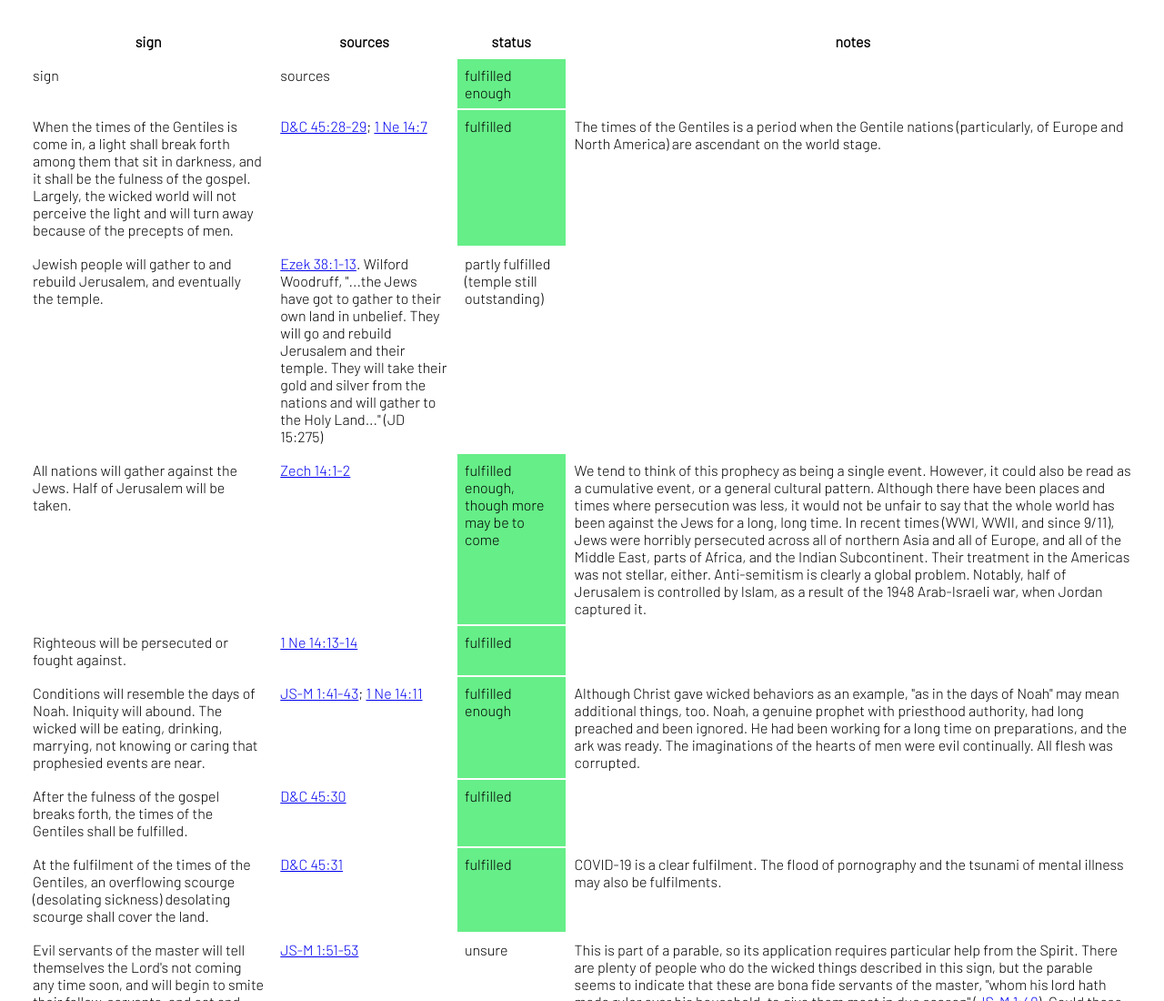
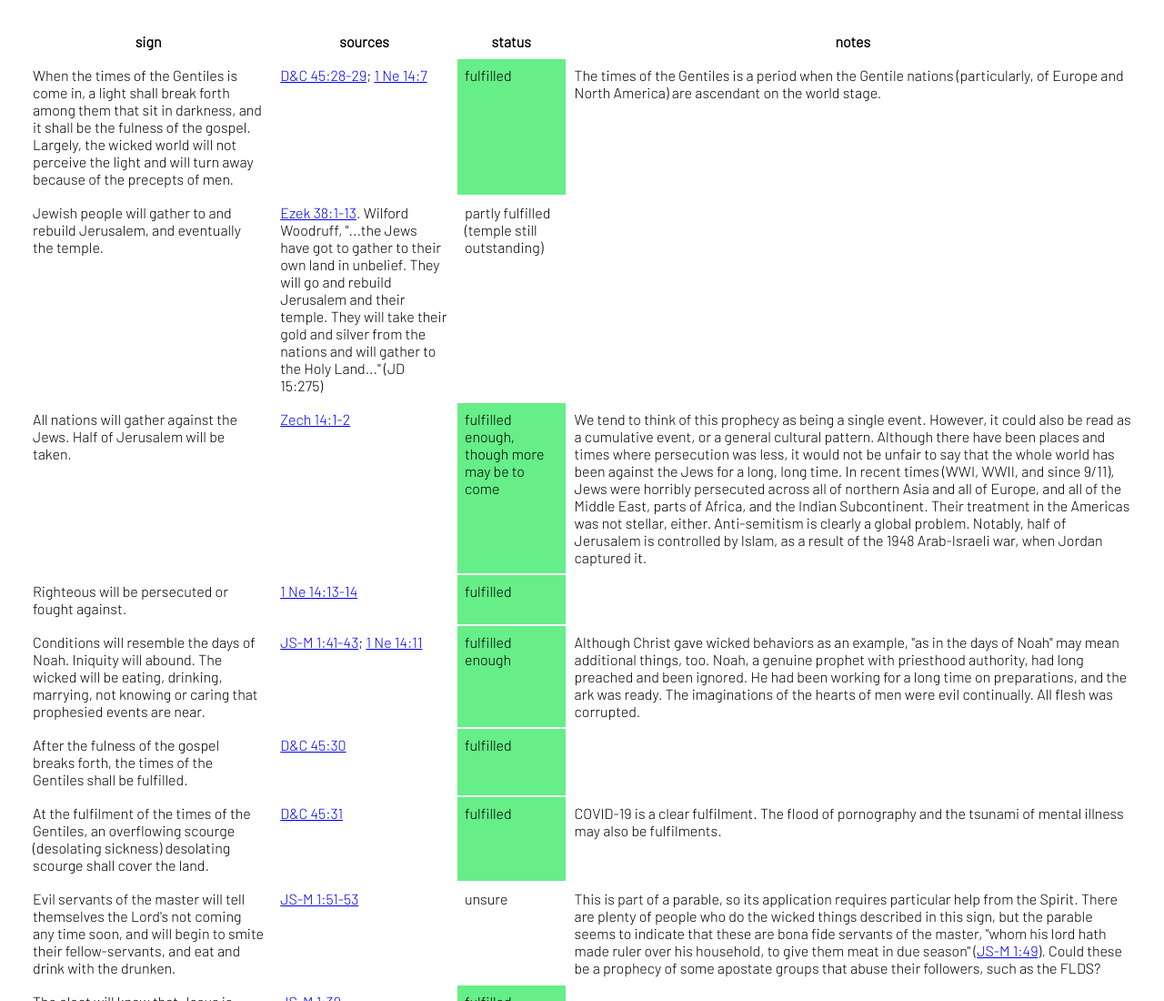
Before and after one commit to dhh1128/signs-of-second-coming, a plain HTML site: page docs/index.html in a window 1280 px wide. Shown: the top 1100 px of the page at 91% size. Drawn offline with Linux system fonts and the light colour scheme.

```diff
--- a/docs/index.html
+++ b/docs/index.html
@@ -14,12 +14,6 @@
 <table>
 <tr>
     <th>sign</th><th>sources</th><th>status</th><th>notes</th>
-</tr>
-<tr>
-    <td>sign</td>
-    <td>sources</td>
-    <td class="enough">fulfilled enough</td>
-    <td></td>
 </tr>
 <tr>
     <td>When the times of the Gentiles is come in, a light shall break forth among them that sit in darkness, and it shall be the fulness of the gospel. Largely, the wicked world will not perceive the light and will turn away because of the precepts of men.</td>
```
